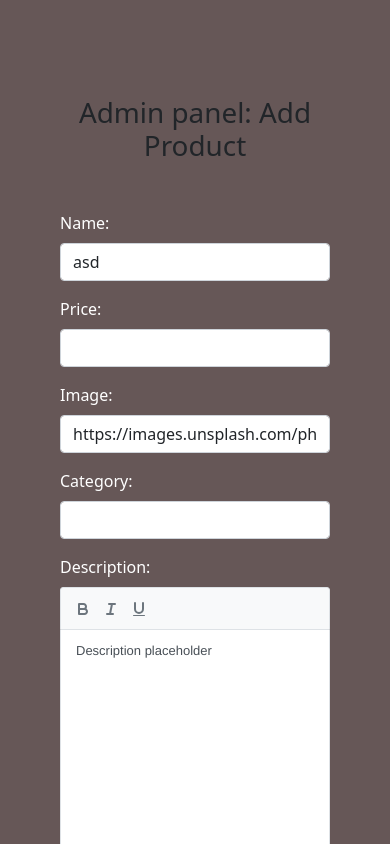
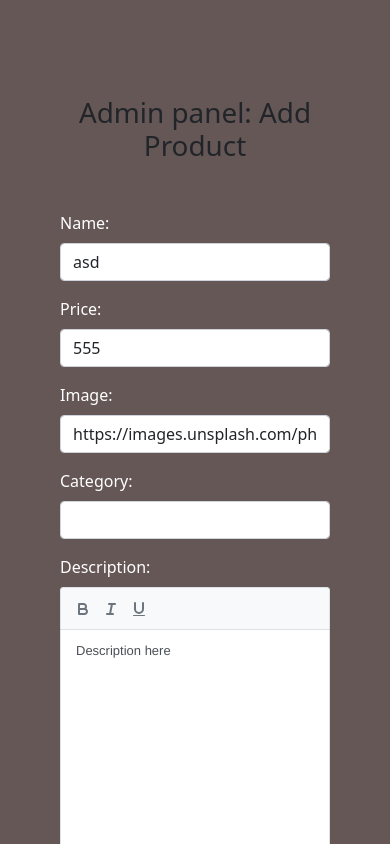
Before and after one commit to tamasrobert/NasaPC, a Vue app in the folder WebShop/: page /admin/add-product in a window 390 px wide. Shown: the top 844 px of the page. Built offline with nearby package versions, Linux system fonts and the light colour scheme.

Commit message:
The services are in progress and have to be tested out

```diff
--- a/WebShop/src/services/admindataservice.js
+++ b/WebShop/src/services/admindataservice.js
@@ -3,7 +3,8 @@ import  Axios  from "axios";
 Axios.defaults.baseURL='http://localhost:3000/api';
 
 export default {
-    addProductNoImage(){
-        return Axios.post('/api/admin/add-product-no-image')
+    addProductNoImage(product){
+        return Axios.post('/api/admin/add-product-no-image', product)
+        .then(()=>{})
     }
 }
--- a/WebShop/src/views/Account/Signup.vue
+++ b/WebShop/src/views/Account/Signup.vue
@@ -1,4 +1,5 @@
 <template>
+    <main>
         <Navbar/>
         <div class="row formAndInfobox">
 
@@ -9,7 +10,7 @@
                     <div class="flex justify-content-center">
                         <div class="card">
                             <h5 class="text-center">Register</h5>
-                        <form class="p-fluid">
+                            <form class="p-fluid" method="post" @submit.prevent="SignupNewUser">
                                 <div class="field">
                                     <div class="p-float-label p-input-icon-right">
                                         <i class="pi pi-user"></i>
@@ -106,6 +107,7 @@
 
         </div>
         <Footer/>
+    </main>
 </template>
 
 <script>
@@ -139,6 +141,12 @@ export default {
             UserPasswordAgain: '',
             UserDate: ''
         }
+    },
+    methods:{
+        SignupNewUser() {
+
+        }
+
     }
 
 
--- a/WebShop/src/views/Admin/Add-product.vue
+++ b/WebShop/src/views/Admin/Add-product.vue
@@ -5,28 +5,28 @@
                 <h1 class="mt-5 mb-5" style="text-align:center">Admin panel: Add Product</h1>
                     <!-- Form starts here! -->
                      <div class="col-2"></div>
-                    <form class="col-xs-12 col-lg-4 standardFormSettings">
+                    <form class="col-xs-12 col-lg-4 standardFormSettings" method="post" @submit.prevent="addProduct">
                         <div class="mb-3 ">
                             <label class="form-label">Name:</label>
-                            <input type="text" class="form-control" v-model="productName">
+                            <input type="text" class="form-control" v-model="newProductData.name">
                         </div>
                         <div class="mb-3 ">
                             <label class="form-label">Price:</label>
-                            <input type="number" class="form-control" v-model="productPrice">
+                            <input type="number" class="form-control" v-model="newProductData.price">
                         </div>
                         <div class="mb-3 ">
                             <label class="form-label">Image:</label>
-                            <input type="text" class="form-control" v-model="img">
+                            <input type="text" class="form-control" v-model="newProductData.path">
                         </div>
                         <div class="mb-3 ">
                             <label class="form-label">Category:</label>
-                            <select class="form-control" v-model="productCategory">
+                            <select class="form-control" v-model="newProductData.categories">
                                 <option v-for="(category,i) in categories" :key='i'>{{category.name}}</option>
                             </select>
                         </div>
                         <div class="mb-3 ">
                             <label class="form-label">Description:</label>
-                            <Editor v-model="productDescription" editorStyle="height: 320px">
+                            <Editor v-model="newProductData.description" editorStyle="height: 320px">
                                 <template #toolbar>
                                     <span class="ql-formats">
                                         <button class="ql-bold"></button>
@@ -36,7 +36,7 @@
                                 </template>
                             </Editor>
                         </div>
-                        <Button label="Primary" @click="test()"/>
+                        <Button type="submit" label="Submit"/>
                     </form>
                     <!-- Form ends here! -->
 
@@ -67,6 +67,7 @@ import { Cropper } from 'vue-advanced-cropper'
 import 'vue-advanced-cropper/dist/style.css'
 import Button from 'primevue/button';
 import Editor from 'primevue/editor';
+import AdminDataService from '../../services/AdminDataService.js'
 
 export default {
   name: 'Add-Product',
@@ -79,11 +80,13 @@ export default {
   },
   data(){
       return {
-          productName:"asd",
-          productPrice:" 123",
-          productDescription:"Description placeholder",
-          img: 'https://images.unsplash.com/photo-1600984575359-310ae7b6bdf2?ixlib=rb-1.2.1&ixid=eyJhcHBfaWQiOjEyMDd9&auto=format&fit=crop&w=700&q=80',
-          productCategory: "",
+          newProductData: {
+            name:"asd",
+            category:"Pick one",
+            price: 555,
+            description: "Description here",
+            path: 'https://images.unsplash.com/photo-1600984575359-310ae7b6bdf2?ixlib=rb-1.2.1&ixid=eyJhcHBfaWQiOjEyMDd9&auto=format&fit=crop&w=700&q=80'
+          },
           categories: [
                     {name:'Motherboard'},
                     {name:'CPU'},
@@ -97,9 +100,10 @@ export default {
       }
   },
   methods: {
-      test() {
-          console.log(this.productDescription)
-          console.log(this.productCategory)
+      addProduct() {
+          AdminDataService.addProductNoImage(newProductData).then(() => {
+              this.$router.push("/admin/products");
+          })
       }
   }
 
--- a/WebShop/src/views/Admin/Admin-products.vue
+++ b/WebShop/src/views/Admin/Admin-products.vue
@@ -1,6 +1,6 @@
 <template>
-    <Navbar/>
         <main>
+             <Navbar/>
             <div class="container " v-if="products.length > 0">
 
                 <div class="row">
@@ -29,8 +29,8 @@
                 </div>
 
             </div>
+            <Footer/>
         </main>
-    <Footer/>
 </template>
 
 <script>
```
Also changed, not shown: WebShop/src/services/AccountDataService.js (added, +10 -0 lines), 1 other file (tests, documents, lock files or other folders). Lines whose indentation alone changed are shown as unchanged.
